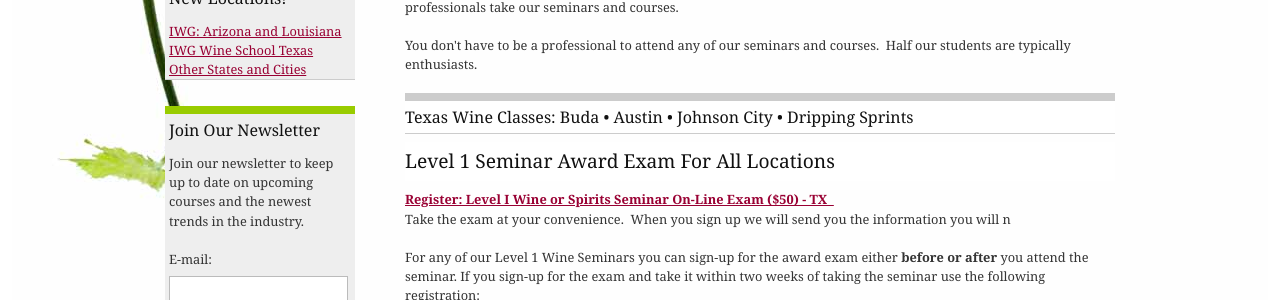
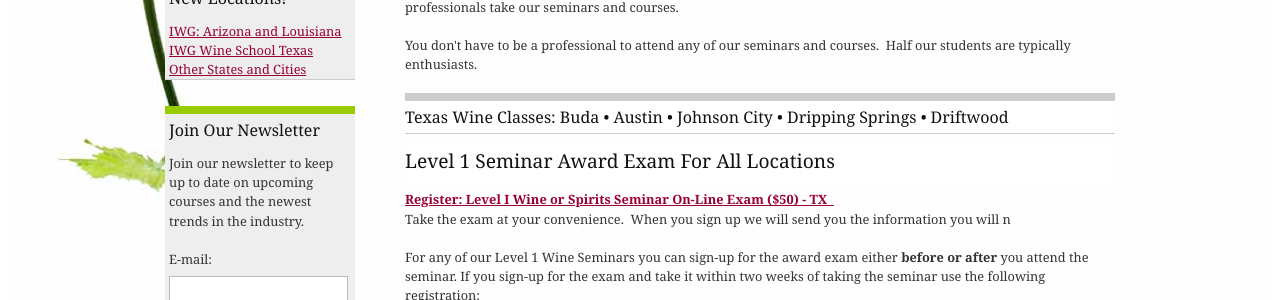
Before and after one commit to CKDev/internationalwineguild.com, a Jekyll site: the page built from texas-wine-school.html, in a window 1280 px wide and 900 px high, scrolled down 384 px. Shown: the part 154-454 px from the top of the window. Built offline with Jekyll 4.4.1, drawn with Linux system fonts in a browser that asks for light colours; a script that is not in the unit is left out; comment, search, counter and statistics services are not loaded.

Commit message:
Update texas-wine-school.html

```diff
--- a/texas-wine-school.html
+++ b/texas-wine-school.html
@@ -9,7 +9,7 @@ permalink: "/texas-wine-school"
   courses in Austin and Johnson City through our marketing partners. Both enthusiasts and professionals take our seminars and courses.</p>
 <p>You don't have to be a professional to attend any of our seminars and courses. &nbsp;Half our students are typically
   enthusiasts.</p>
-<h2>Texas Wine Classes: Buda • Austin • Johnson City • Dripping Sprints</h2>
+<h2>Texas Wine Classes: Buda • Austin • Johnson City • Dripping Springs • Driftwood</h2>
 
 <h3>Level 1 Seminar Award Exam For All Locations </h3>
 
```
